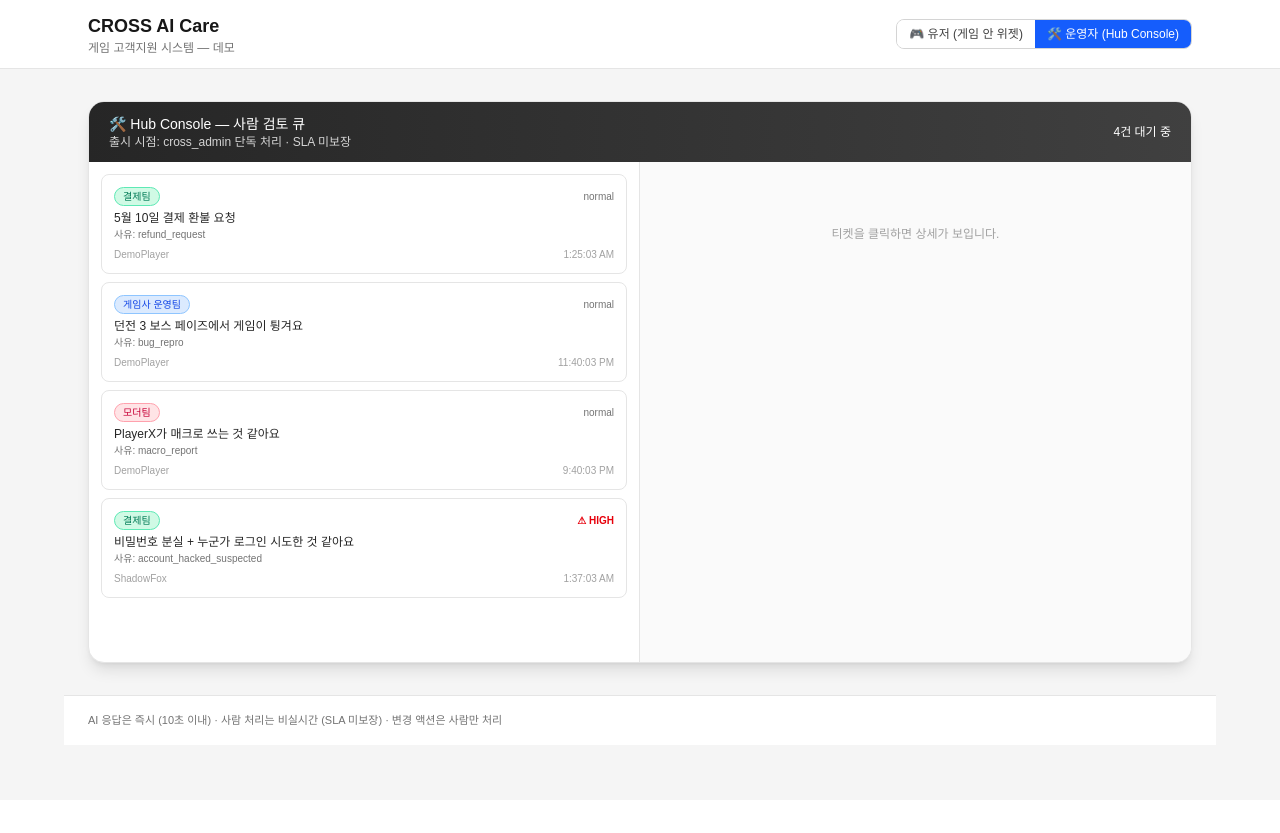
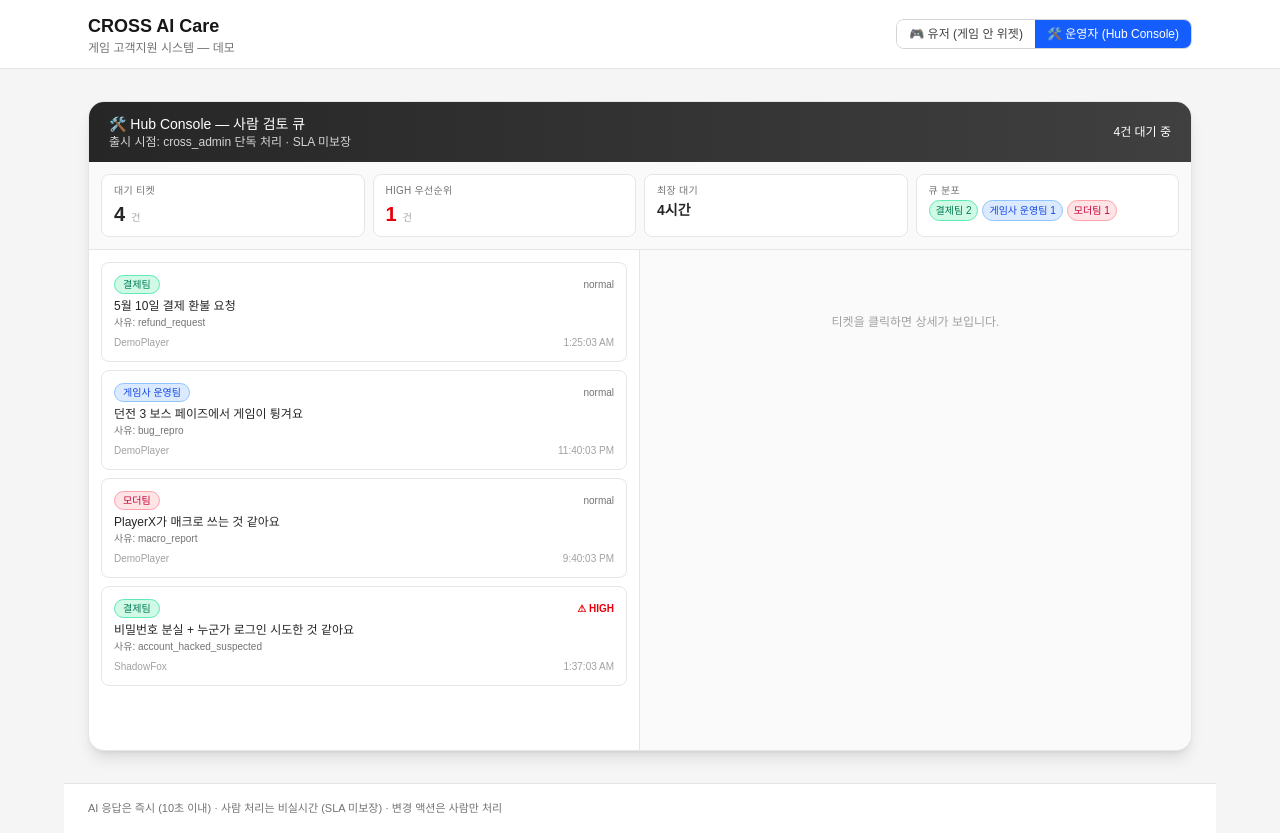
Before and after one commit to nx-josh/AI-Care, a Next.js app: page / in a window 1280 px wide. Both pictures are taken after a click on the button "🛠️ 운영자 (Hub Console)". Before the commit the page ends 800 px from the top, so only its background shows below. Built offline with nearby package versions, Linux system fonts and the light colour scheme.

Commit message:
[davinci] auto-save msg-a12d7962-e0b4-4675-99ae-42799bf57204

```diff
--- a/src/app/page.tsx
+++ b/src/app/page.tsx
@@ -908,6 +908,30 @@ function AdminConsole() {
     } catch {}
   }
 
+  const stats = useMemo(() => {
+    const now = Date.now();
+    const highCount = tickets.filter((t) => t.escalation?.priority === "high").length;
+    const oldestMs = tickets.reduce((max, t) => {
+      const age = now - new Date(t.createdAt).getTime();
+      return age > max ? age : max;
+    }, 0);
+    const queueCounts = tickets.reduce<Record<string, number>>((acc, t) => {
+      const q = t.escalation?.queue ?? "general";
+      acc[q] = (acc[q] ?? 0) + 1;
+      return acc;
+    }, {});
+    return { total: tickets.length, highCount, oldestMs, queueCounts };
+  }, [tickets]);
+
+  function formatAge(ms: number): string {
+    if (ms <= 0) return "—";
+    const min = Math.floor(ms / 60000);
+    if (min < 60) return `${min}분`;
+    const hr = Math.floor(min / 60);
+    const remMin = min % 60;
+    return remMin === 0 ? `${hr}시간` : `${hr}시간 ${remMin}분`;
+  }
+
   return (
     <div className="rounded-2xl bg-white shadow-lg border border-neutral-200 overflow-hidden">
       <div className="bg-gradient-to-r from-neutral-800 to-neutral-700 px-5 py-3 text-white flex items-center justify-between">
@@ -918,6 +942,50 @@ function AdminConsole() {
           </div>
         </div>
         <div className="text-xs">{tickets.length}건 대기 중</div>
+      </div>
+
+      <div className="grid grid-cols-2 md:grid-cols-4 gap-2 px-3 py-3 bg-neutral-50 border-b border-neutral-200">
+        <div className="rounded-lg bg-white border border-neutral-200 px-3 py-2">
+          <div className="text-[10px] text-neutral-500 uppercase tracking-wide">대기 티켓</div>
+          <div className="mt-0.5 flex items-baseline gap-1.5">
+            <span className="text-xl font-semibold text-neutral-800">{stats.total}</span>
+            <span className="text-[10px] text-neutral-400">건</span>
+          </div>
+        </div>
+        <div className="rounded-lg bg-white border border-neutral-200 px-3 py-2">
+          <div className="text-[10px] text-neutral-500 uppercase tracking-wide">HIGH 우선순위</div>
+          <div className="mt-0.5 flex items-baseline gap-1.5">
+            <span className={`text-xl font-semibold ${stats.highCount > 0 ? "text-red-600" : "text-neutral-400"}`}>
+              {stats.highCount}
+            </span>
+            <span className="text-[10px] text-neutral-400">건</span>
+          </div>
+        </div>
+        <div className="rounded-lg bg-white border border-neutral-200 px-3 py-2">
+          <div className="text-[10px] text-neutral-500 uppercase tracking-wide">최장 대기</div>
+          <div className="mt-0.5 text-sm font-semibold text-neutral-800">
+            {formatAge(stats.oldestMs)}
+          </div>
+        </div>
+        <div className="rounded-lg bg-white border border-neutral-200 px-3 py-2">
+          <div className="text-[10px] text-neutral-500 uppercase tracking-wide">큐 분포</div>
+          <div className="mt-0.5 flex flex-wrap gap-1">
+            {Object.entries(stats.queueCounts).length === 0 && (
+              <span className="text-[10px] text-neutral-400">—</span>
+            )}
+            {Object.entries(stats.queueCounts).map(([q, n]) => {
+              const label = QUEUE_LABELS[q] ?? QUEUE_LABELS.general;
+              return (
+                <span
+                  key={q}
+                  className={`rounded-full border px-1.5 py-0.5 text-[10px] ${label.color}`}
+                >
+                  {label.label} {n}
+                </span>
+              );
+            })}
+          </div>
+        </div>
       </div>
 
       <div className="grid md:grid-cols-2 min-h-[500px]">
```
